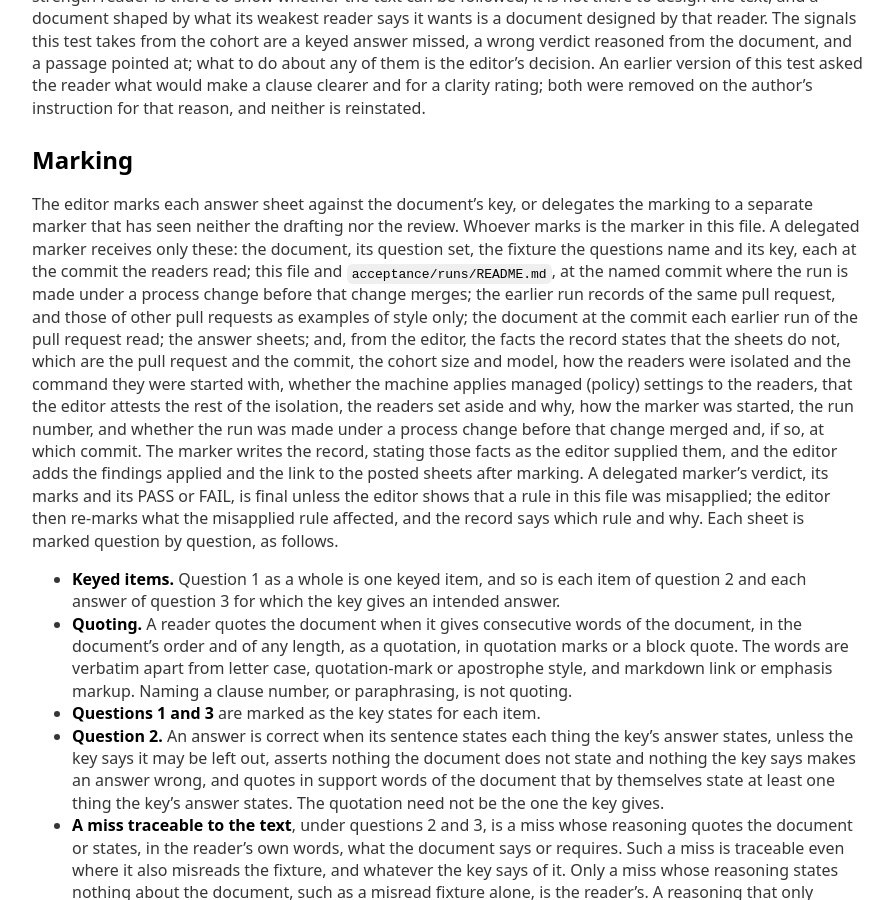
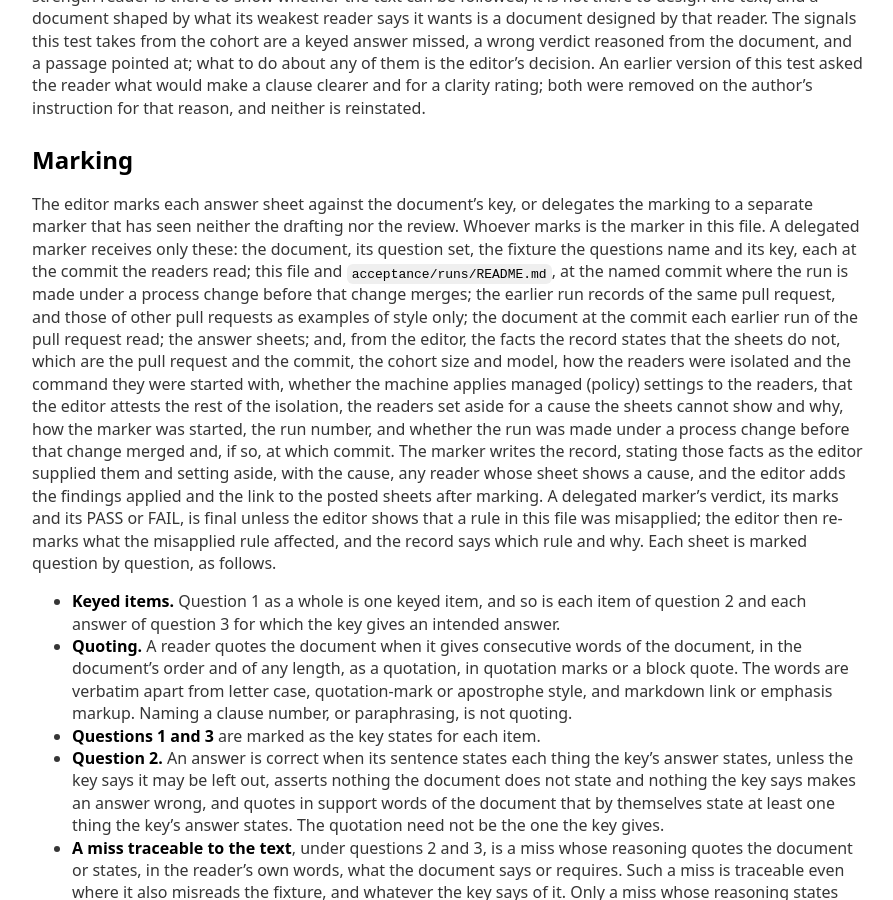
Before and after one commit to Defence-Before-Fix/defence-before-fix.github.io, a Jekyll site: the page built from ACCEPTANCE.md, in a window 1280 px wide and 900 px high, scrolled down 1978 px. Shown: the whole window, without its empty margins (192-1085 px from the left). Built offline with Jekyll 4.4.1, drawn with Linux system fonts in a browser that asks for light colours; our own code applies the rules of GitHub Pages for plain Markdown files; some of the changed text lies outside the part shown.

Commit message:
Acceptance process: the commit named before readers start; sheet-visible set-asides by the marker
Two minor points of review 6: a run made under an unmerged process change names its commit before
the readers start, so the choice cannot follow the marks; and a delegated marker sets aside, with
the cause, a reader whose sheet shows one, the editor supplying only causes the sheets cannot show.

Co-Authored-By: Claude Opus 5.5 <noreply@anthropic.com>

```diff
--- a/ACCEPTANCE.md
+++ b/ACCEPTANCE.md
@@ -106,9 +106,10 @@ the pull request read; the answer sheets; and, from the editor, the facts the re
 the sheets do not, which are the pull request and the commit, the cohort size and model, how the
 readers were isolated and the command they were started with, whether the machine applies
 managed (policy) settings to the readers, that the editor attests the rest of the isolation, the
-readers set aside and why, how the marker was started, the run number, and whether the run was
+readers set aside for a cause the sheets cannot show and why, how the marker was started, the run number, and whether the run was
 made under a process change before that change merged and, if so, at which commit. The marker
-writes the record, stating those facts as the editor supplied them, and the editor adds the
+writes the record, stating those facts as the editor supplied them and setting aside, with the
+cause, any reader whose sheet shows a cause, and the editor adds the
 findings applied and the link to the posted sheets after marking. A delegated marker's verdict,
 its marks and its PASS or FAIL, is final unless the editor shows that a rule in this file was
 misapplied; the editor then re-marks what the misapplied rule affected, and the record says
@@ -247,8 +248,8 @@ cohort: the cohort measures whether a low-strength reader can follow a specifica
 process is followed by the editor. Such a change names the runs or the case that showed the need
 for it, and goes through steps 1, 3 and 6 of `CONTRIBUTING.md`, with no scope, key or cohort
 step; its review reads every process file it changes. It applies to every run made after it
-merges; a run made before then may be made under it, follows all of it at a named commit, never
-part, and its record says so and names that commit. It is recorded by a line added at the top
+merges; a run made before then may be made under it, follows all of it at a commit named before
+the readers start, never part, and its record says so and names that commit. It is recorded by a line added at the top
 of [acceptance/CHANGES.md](acceptance/CHANGES.md), naming its pull request, not in the
 changelog, which is for the three specifications. It is bound by
 [the section on the bar](#the-bar-only-moves-up): it may raise a criterion, never relax one. A
```
